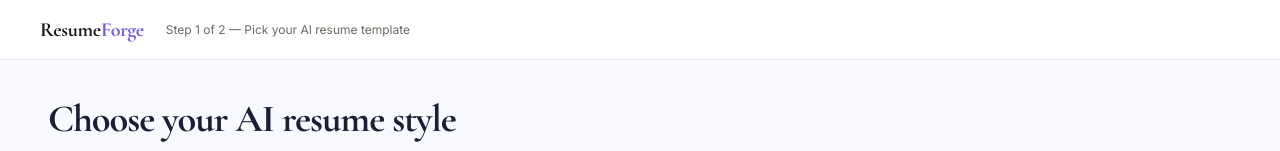
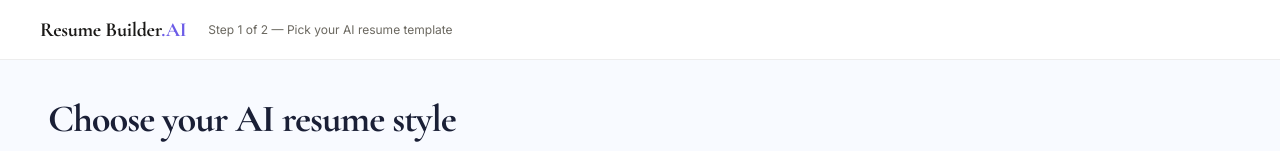
Before and after one commit to Acadore2025/CV-Builder, a website: page builder/index.html in a window 1280 px wide. Shown: the top 151 px of the page. Drawn offline with nearby package versions, Linux system fonts and the light colour scheme.

Commit message:
Update index.html

```diff
--- a/builder/index.html
+++ b/builder/index.html
@@ -3,7 +3,7 @@
 <head>
 <meta charset="UTF-8">
 <meta name="viewport" content="width=device-width, initial-scale=1.0">
-<title>ResumeForge — AI Resume Builder</title>
+<title>Resume Builder.AI — AI Resume Builder</title>
 <link href="https://fonts.googleapis.com/css2?family=Cormorant+Garamond:ital,wght@0,600;0,700;1,600&family=Inter:wght@300;400;500;600&display=swap" rel="stylesheet">
 <style>
 :root {
@@ -649,7 +649,7 @@ body { font-family: 'Inter', -apple-system, sans-serif; background: var(--bg-pag
 <!-- ── MY RESUMES DASHBOARD ──────────────────────────────────────── -->
 <div class="rf-dashboard hidden" id="rf-dashboard">
   <div class="rf-dash-nav">
-    <a href="/" class="rf-dash-logo">Resume<span>Forge</span></a>
+    <a href="/" class="rf-dash-logo">Resume Builder<span>.AI</span></a>
     <div style="margin-left:auto;display:flex;gap:10px;align-items:center;">
       <a href="/" style="font-size:12px;color:#6B6860;text-decoration:none;padding:6px 12px;border-radius:6px;">← Home</a>
     </div>
@@ -689,7 +689,7 @@ body { font-family: 'Inter', -apple-system, sans-serif; background: var(--bg-pag
 <!-- ── TEMPLATE PICKER SCREEN ──────────────────────────────────────── -->
 <div class="tpl-picker" id="tpl-picker">
   <div class="tpl-picker-nav">
-    <div class="tpl-picker-logo">Resume<span>Forge</span></div>
+    <div class="tpl-picker-logo">Resume Builder<span>.AI</span></div>
     <div class="tpl-picker-step">Step 1 of 2 — Pick your AI resume template</div>
   </div>
 
@@ -822,7 +822,7 @@ body { font-family: 'Inter', -apple-system, sans-serif; background: var(--bg-pag
 </div>
 
 <nav class="nav">
-  <a href="/" class="nav-logo" style="text-decoration:none;">Resume<span>Forge</span></a><span style="font-size:10px;font-weight:600;padding:3px 8px;border-radius:5px;background:#F0EDFF;color:#6C5CE7;border:1px solid rgba(108,92,231,0.2);letter-spacing:0.05em;">AI POWERED</span>
+  <a href="/" class="nav-logo" style="text-decoration:none;">Resume Builder<span>.AI</span></a><span style="font-size:10px;font-weight:600;padding:3px 8px;border-radius:5px;background:#F0EDFF;color:#6C5CE7;border:1px solid rgba(108,92,231,0.2);letter-spacing:0.05em;">AI POWERED</span>
   <div class="nav-right">
     <a href="/" class="nav-home">← Home</a>
     <button class="nav-myresumes-btn" onclick="rfShowDashboard()">&#8862; My Resumes</button>
```
